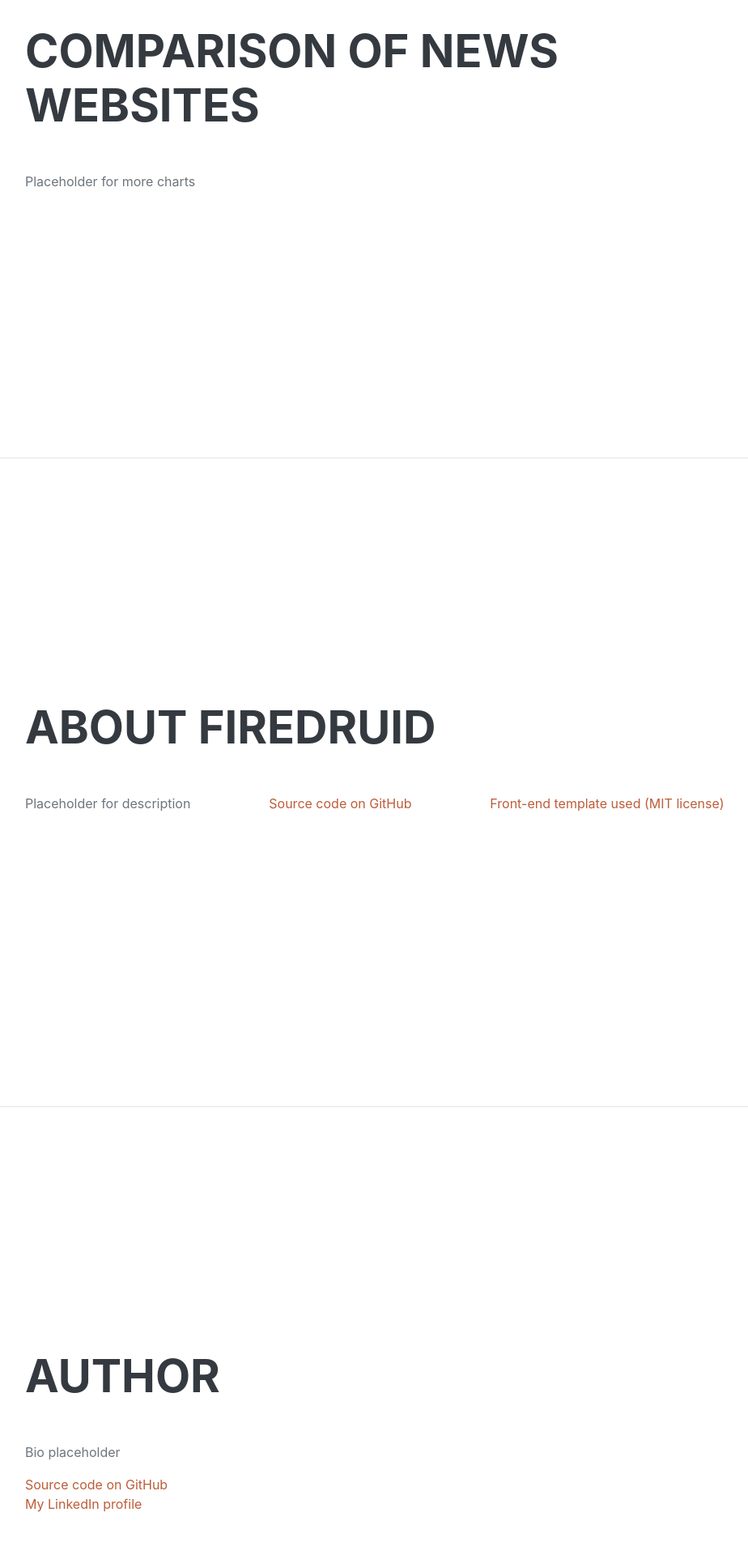
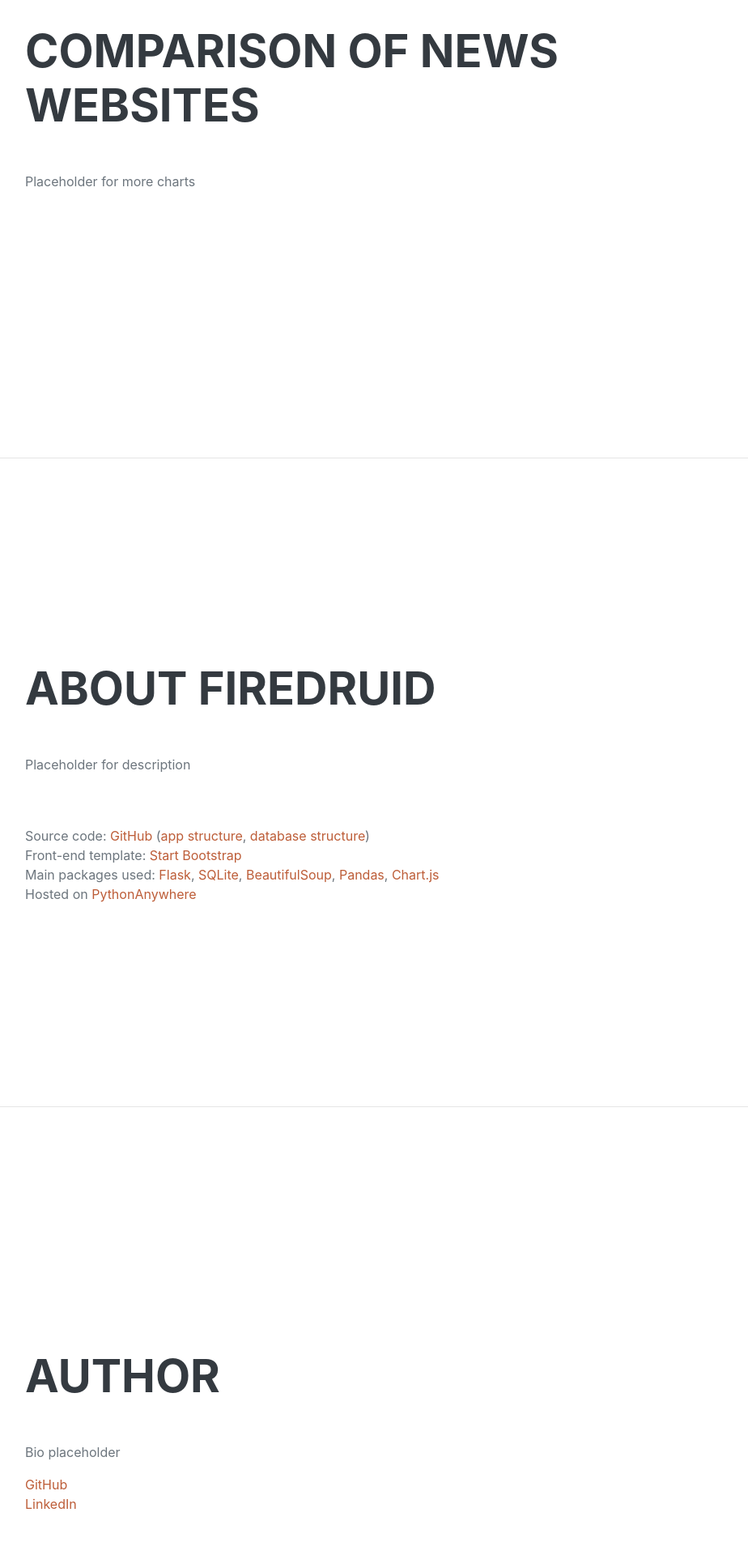
Before and after one commit to BenLDN/firedruid, a Flask app: template templates/index.html in a window 1280 px wide. Shown: the part 1880-3800 px from the top of the page at 81% size, without its empty margins (289-1213 px from the left). Run offline with Flask 2, Linux system fonts and the light colour scheme; the template is opened without the code that fills it, so the values that code supplies are empty; some libraries are stand-ins or nearby versions; some web fonts are replaced.

Commit message:
Populated About page

```diff
--- a/templates/index.html
+++ b/templates/index.html
@@ -20,15 +20,16 @@
     <body id="page-top">
         <!-- Navigation-->
         <nav class="navbar navbar-expand-lg navbar-dark bg-primary fixed-top" id="sideNav">
-            <a class="navbar-brand js-scroll-trigger" href="#page-top"
-                ><span class="d-block d-lg-none">FireDruid</span><span class="d-none d-lg-block"><img class="img-fluid" src="{{ url_for('static', filename='img/fire.png') }}" alt="" /></span></a
-            ><button class="navbar-toggler" type="button" data-toggle="collapse" data-target="#navbarSupportedContent" aria-controls="navbarSupportedContent" aria-expanded="false" aria-label="Toggle navigation"><span class="navbar-toggler-icon"></span></button>
+            <a class="navbar-brand js-scroll-trigger" href="#page-top">
+                <span class="d-block d-lg-none">FireDruid</span><span class="d-none d-lg-block"><img class="img-fluid" src="{{ url_for('static', filename='img/fire.png') }}" alt="" /></span>
+            </a>
+             <button class="navbar-toggler" type="button" data-toggle="collapse" data-target="#navbarSupportedContent" aria-controls="navbarSupportedContent" aria-expanded="false" aria-label="Toggle navigation"><span class="navbar-toggler-icon"></span></button>
             <div class="collapse navbar-collapse" id="navbarSupportedContent">
                 <ul class="navbar-nav">
                     <li class="nav-item"><a class="nav-link js-scroll-trigger" href="#trends">Trends</a></li>
                     <li class="nav-item"><a class="nav-link js-scroll-trigger" href="#words">Words</a></li>
                     <li class="nav-item"><a class="nav-link js-scroll-trigger" href="#sites">Sites</a></li>
-                    <li class="nav-item"><a class="nav-link js-scroll-trigger" href="#about">About FireDruid</a></li>
+                    <li class="nav-item"><a class="nav-link js-scroll-trigger" href="#about">About</a></li>
                     <li class="nav-item"><a class="nav-link js-scroll-trigger" href="#author">Author</a></li>
                 </ul>
             </div>
@@ -213,10 +214,19 @@
             <section class="resume-section" id="about">
                 <div class="resume-section-content">
                     <h2 class="mb-5">About FireDruid</h2>
-                    <div class="d-flex flex-column flex-md-row justify-content-between mb-5">
-                    	<p>Placeholder for description</p> <br>
-                    	<a href="https://github.com/BenLDN/firedruid">Source code on GitHub</a> <br>
-                    	<a href="https://startbootstrap.com/themes/resume/">Front-end template used (MIT license)</a> <br>
+                    <div class="resume-section-content">
+                    	<p>Placeholder for description</p> <br><br>
+                    	Source code: <a href="https://github.com/BenLDN/firedruid">GitHub</a>
+                    		(<a href="https://github.com/BenLDN/firedruid/blob/master/app_structure.png">app structure</a>,
+                    		<a href="https://github.com/BenLDN/firedruid/blob/master/db_structure.p">database structure</a>) <br>
+                    	Front-end template: <a href="https://startbootstrap.com/themes/resume/">Start Bootstrap</a> <br>
+                    	Main packages used:
+                    		<a href="https://palletsprojects.com/p/flask/">Flask</a>,
+                    		<a href="https://www.sqlite.org/">SQLite</a>,
+                    		<a href="https://www.crummy.com/software/BeautifulSoup/bs4/doc/">BeautifulSoup</a>,
+                    		<a href="https://pandas.pydata.org/">Pandas</a>,
+                    		<a href="https://www.chartjs.org/">Chart.js</a> <br>
+                    	Hosted on <a href="https://www.pythonanywhere.com/">PythonAnywhere</a>
                     </div>
                 </div>
             </section>
@@ -226,8 +236,8 @@
                 <div class="resume-section-content">
                     <h2 class="mb-5">Author</h2>
                         <p>Bio placeholder</p>
-                        <a href="https://github.com/BenLDN/firedruid">Source code on GitHub</a> <br>
-                        <a href="https://uk.linkedin.com/in/benkulcsar">My LinkedIn profile</a>
+                        <a href="https://github.com/BenLDN">GitHub</a> <br>
+                        <a href="https://uk.linkedin.com/in/benkulcsar">LinkedIn</a>
                 </div>
             </section>
             <hr class="m-0" />
```
Also changed, not shown: db_structure.png.
